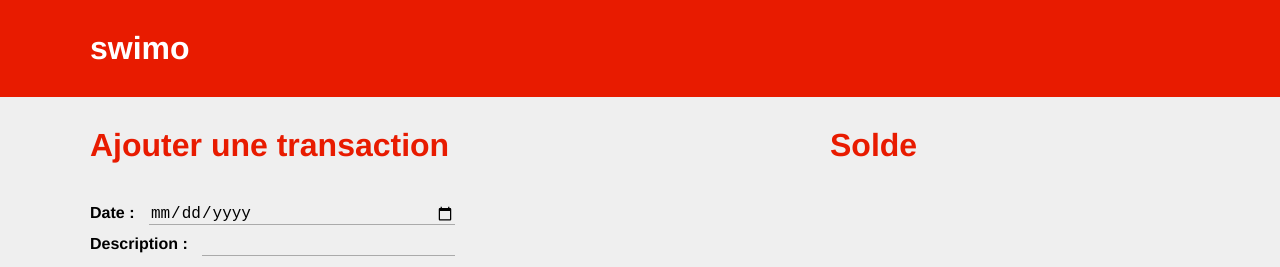
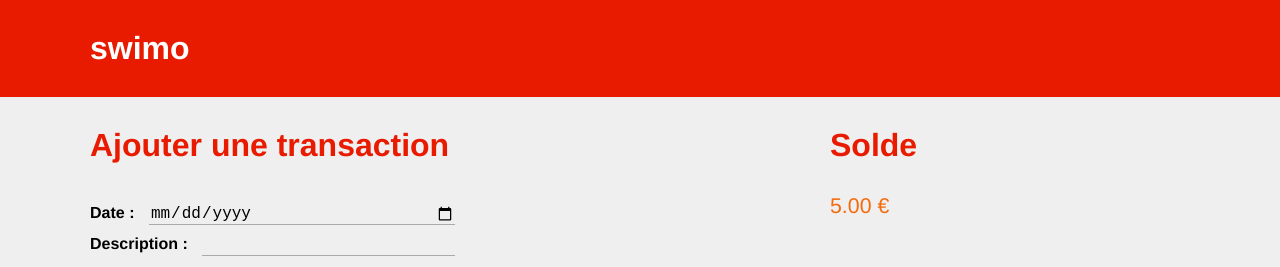
Before and after one commit to pwizla/swimo, a React (Create React App) app: page / in a window 1280 px wide. Both pictures are taken after typing "2020-01-15", "Sample", "5" into the empty fields and a click on the input "Ajouter". Shown: the top 267 px of the page. Built offline with nearby package versions, Linux system fonts and the light colour scheme.

Commit message:
Add threshold detection and styling

```diff
--- a/src/components/total.jsx
+++ b/src/components/total.jsx
@@ -1,13 +1,32 @@
 import React from 'react';
+import WARNING_THRESHOLD from '../lib/settings';
 
 class Total extends React.Component {
+
 	render() {
+		console.log("WARNING_THRESHOLD: ", WARNING_THRESHOLD);
+		const total = this.props.total;
 		return (
 			<div className="component-container subtle-highlight">
 				<div className="total-box">
 					<div className="title-box">
 						Solde
 					</div>
+					{total > WARNING_THRESHOLD &&
+						<div className="total-amount">
+							{total.toFixed(2)} €
+						</div>
+					}
+					{(total < WARNING_THRESHOLD && total > 0) &&
+						<div className="total-amount warning">
+							{total.toFixed(2)} €
+						</div>
+					}
+					{total < 0 &&
+						<div className="total-amount danger">
+							{total.toFixed(2)} €
+						</div>
+					}
 				</div>
 			</div>
 		);
--- a/src/css/app.css
+++ b/src/css/app.css
@@ -124,3 +124,12 @@
 .swimo-table tr:nth-child(even) {
   background-color: rgba(232,177,171, 0.3)
 }
+
+.warning {
+  color: #F56B0C;
+}
+
+.danger {
+  background-color: #E81B00;
+  color: #EFEFEF;
+}
--- /dev/null
+++ b/src/lib/settings.jsx
@@ -0,0 +1,3 @@
+const WARNING_THRESHOLD = 200;
+
+export default WARNING_THRESHOLD;
```
